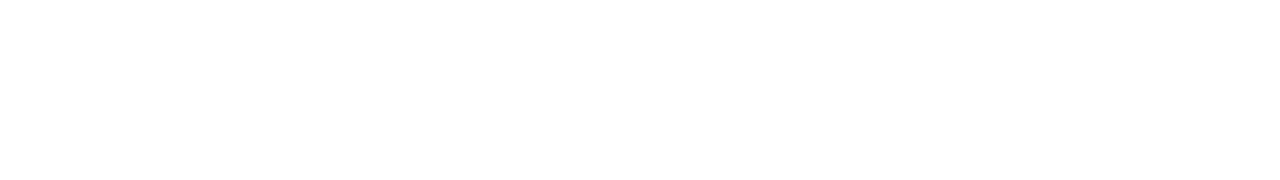
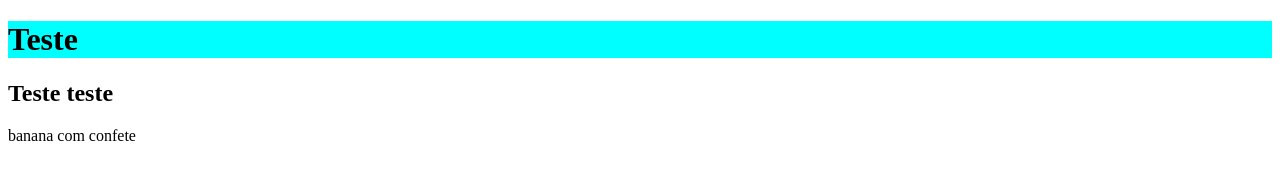
Before and after one commit to dreCezario/teste_repositorio, a plain HTML site: page index.html in a window 1280 px wide. Drawn offline with Linux system fonts and the light colour scheme.

Commit message:
um pouco de estilo

```diff
--- a/index.html
+++ b/index.html
@@ -5,8 +5,12 @@
     <meta http-equiv="X-UA-Compatible" content="IE=edge">
     <meta name="viewport" content="width=device-width, initial-scale=1.0">
     <title>Document</title>
+    <link rel="stylesheet" href="style.css">
 </head>
 <body>
 
+    <h1>Teste</h1>
+    <h2>Teste teste</h2>
+    <p>banana com confete</p>
 </body>
 </html>
--- /dev/null
+++ b/style.css
@@ -0,0 +1,3 @@
+h1 {
+    background-color: aqua;
+}
```
